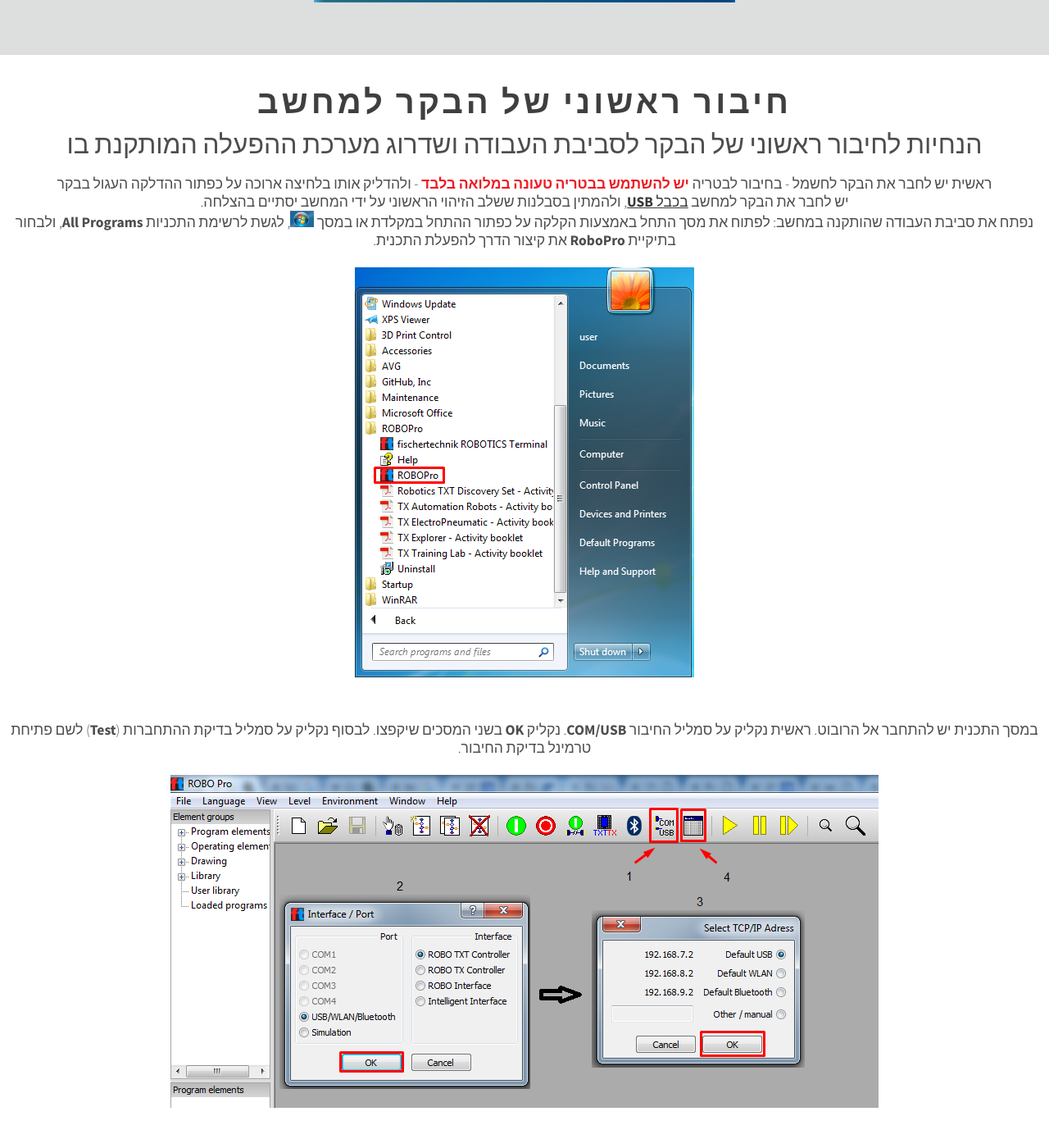
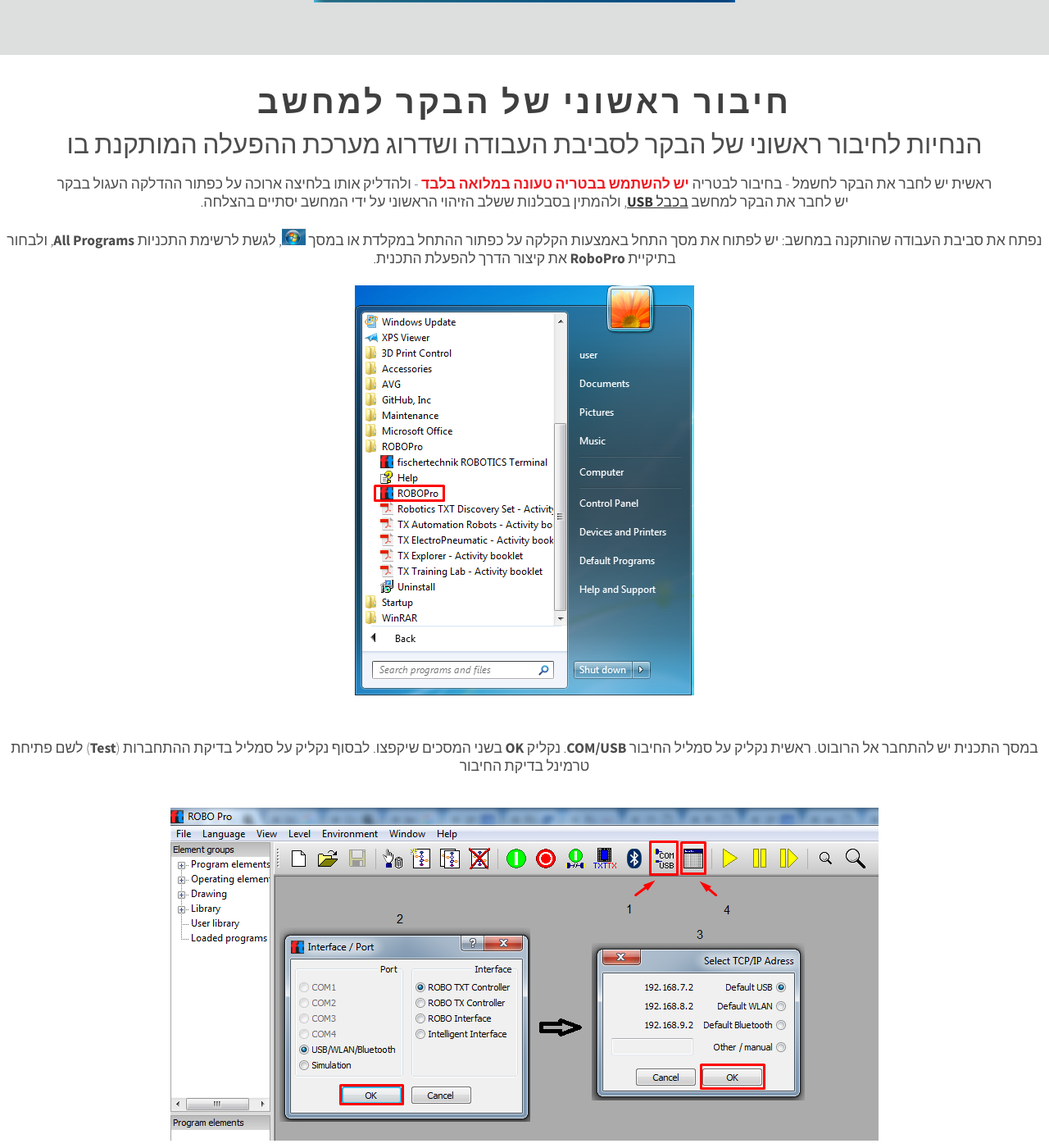
Before and after one commit to adihadas/ftscratch, a Jekyll site: the page workstation.html, which Jekyll copies as it is, in a window 1280 px wide and 1400 px high, scrolled down 3780 px. Shown: the whole window at 82% size. Built offline with Jekyll 4.4.1, drawn with Linux system fonts in a browser that asks for light colours; some of the changed text lies outside the part shown.

Commit message:
content update

```diff
--- a/workstation.html
+++ b/workstation.html
@@ -100,22 +100,21 @@
 			<div>
 			 <div class="title">
 					<span class="byline">ראשית יש לחבר את הבקר לחשמל - בחיבור לבטריה <a style="color:rgb(237, 28, 36)"><b><b>יש להשתמש בבטריה טעונה במלואה בלבד</b></b></a> - ולהדליק אותו בלחיצה ארוכה על כפתור ההדלקה העגול בבקר<br>
-					יש לחבר את הבקר למחשב <a href="https://www.youtube.com/watch?v=de_M67jBT4w" target="_blank">בכבל <b>USB</b></a>, ולהמתין בסבלנות ששלב הזיהוי הראשוני על ידי המחשב יסתיים בהצלחה.<br>
-					נפתח את סביבת העבודה שהותקנה במחשב: לפתוח את מסך התחל באמצעות הקלקה על כפתור ההתחל במקלדת או במסך <img src="images/RoboPro Setup 9.png"  alt="" />, לגשת לרשימת התכניות <b>All Programs</b>, ולבחור בתיקיית <b>RoboPro</b> את קיצור הדרך להפעלת התכנית.<br></br>
-					  <a class="image image-centered img"><img src="images/RoboPro Setup 8.png"  alt="" /></a>
+					יש לחבר את הבקר למחשב <a href="https://www.youtube.com/watch?v=de_M67jBT4w" target="_blank">בכבל <b>USB</b></a>, ולהמתין בסבלנות ששלב הזיהוי הראשוני על ידי המחשב יסתיים בהצלחה.<br><br>
+					נפתח את סביבת העבודה שהותקנה במחשב: יש לפתוח את מסך התחל באמצעות הקלקה על כפתור ההתחל במקלדת או במסך <img src="images/RoboPro Setup 9.png"  alt="" />, לגשת לרשימת התכניות <b>All Programs</b>, ולבחור בתיקיית <b>RoboPro</b> את קיצור הדרך להפעלת התכנית.<br></br>
+					  <a class="image image-centered img"><img src="images/RoboPro Setup 8.png"  alt="" /></a></span>
 			</div>
 		</div>
 		<div>
 			 <div class="title">
-					<span class="byline">במסך התכנית יש להתחבר אל הרובוט. ראשית נקליק על סמליל החיבור <b>COM/USB</b>. נקליק <b>OK</b> בשני המסכים שיקפצו. לבסוף נקליק על סמליל בדיקת ההתחברות (<b>Test</b>) לשם פתיחת טרמינל בדיקת החיבור.<br></br>
+					<span class="byline">במסך התכנית יש להתחבר אל הרובוט. ראשית נקליק על סמליל החיבור <b>COM/USB</b>. נקליק <b>OK</b> בשני המסכים שיקפצו. לבסוף נקליק על סמליל בדיקת ההתחברות (<b>Test</b>) לשם פתיחת טרמינל בדיקת החיבור</span><br></br>
 					  <a class="image image-centered img"><img src="images/RoboPro Setup 10.png"  alt="" /></a>
-					<span class="byline">אם התוכנה תזהה שמדובר בבקר עם גרסה קודמת היא תבקש אישור לשדרג אותו - נלחץ <b>OK</b> במסך שיפתח.<br></br>
+					<span class="byline">אם התוכנה תזהה שמדובר בבקר עם גרסה קודמת היא תבקש אישור לשדרג אותו - נלחץ <b>OK</b> במסך שיפתח</span><br></br>
 					  <a class="image image-centered img"><img src="images/RoboPro Setup 11.png"  alt="" /></a>
-					  נמתין בסבלנות לסיום תהליך העדכון<b><b> שבסופו ייכבה הבקר</b></b>. ניתן להדליקו מחדש (לחיצה ארוכה).
-			</div>
-		</div>
-		 <div class="title">
-			 	  <span class="byline">כעת חזרו ל<a href="https://adihadas.github.io/ftscratch/#setup">מסך הוראות ההתקנה של <b>FTScratchTXT</b></a> ועקבו אחר המשך השלבים כדי לתכנת בסביבת <b>Scratch</b>.<br><br>
+					  <span class="byline">נמתין בסבלנות לסיום תהליך העדכון<b><b> שבסופו ייכבה הבקר</b></b></span><br></br>
+					  <a class="image image-centered img"><img src="images/progress.png"  alt="" /></a>
+					  <span class="byline">ניתן להדליק מחדש את הבקר בלחיצה ארוכה על כפתור ההדלקה העגול</span><br></br>
+					  <span class="byline">כעת חזרו ל<a href="https://adihadas.github.io/ftscratch/#setup">מסך הוראות ההתקנה של <b>FTScratchTXT</b></a> ועקבו אחר המשך השלבים כדי לתכנת בסביבת <b>Scratch</b></span><br><br>
 		</div>
 			למתכנתי RoboPro מומלץ להיעזר בקובץ העזר המלא לתוכנה שהותקן כברירת מחדל ל- C:\Program Files (x86)\ROBOPro\RoboProEN.chm</br>(בסביבת 32 ביט הוא יותקן ל- C:\Program Files\ROBOPro\RoboProEN.chm)</span><br><br>
 			<h2 id="contactus">צרו קשר</h2>
```
Also changed, not shown: images/progress.png (added).
